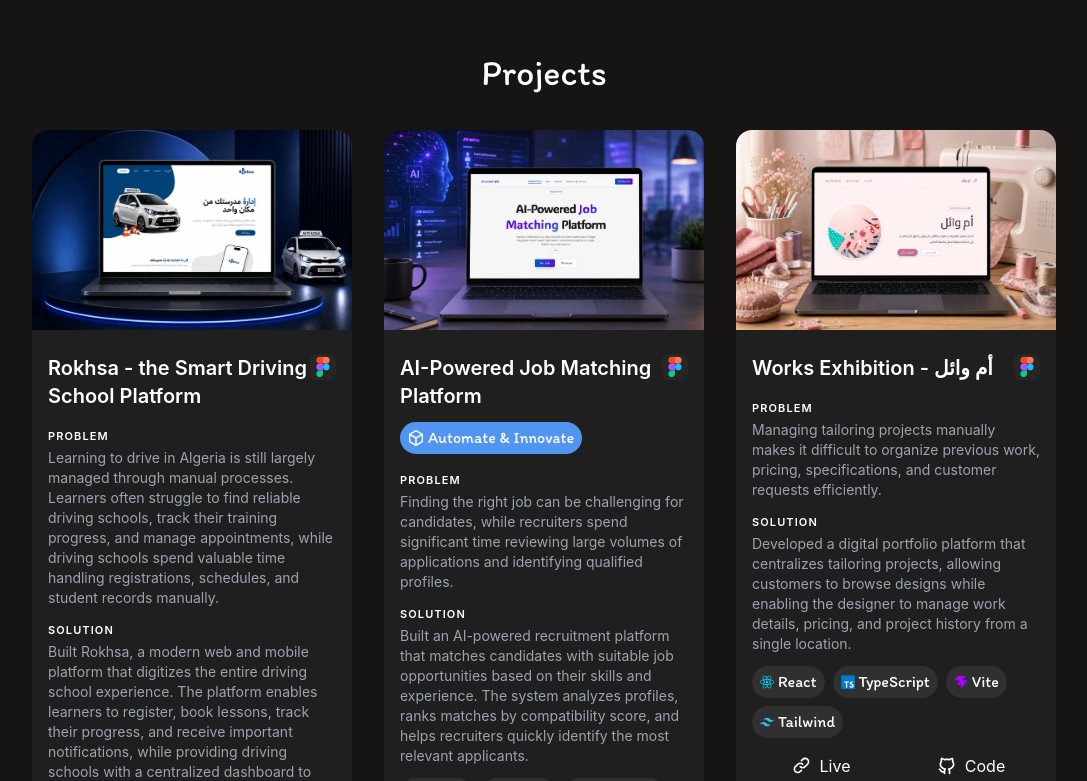
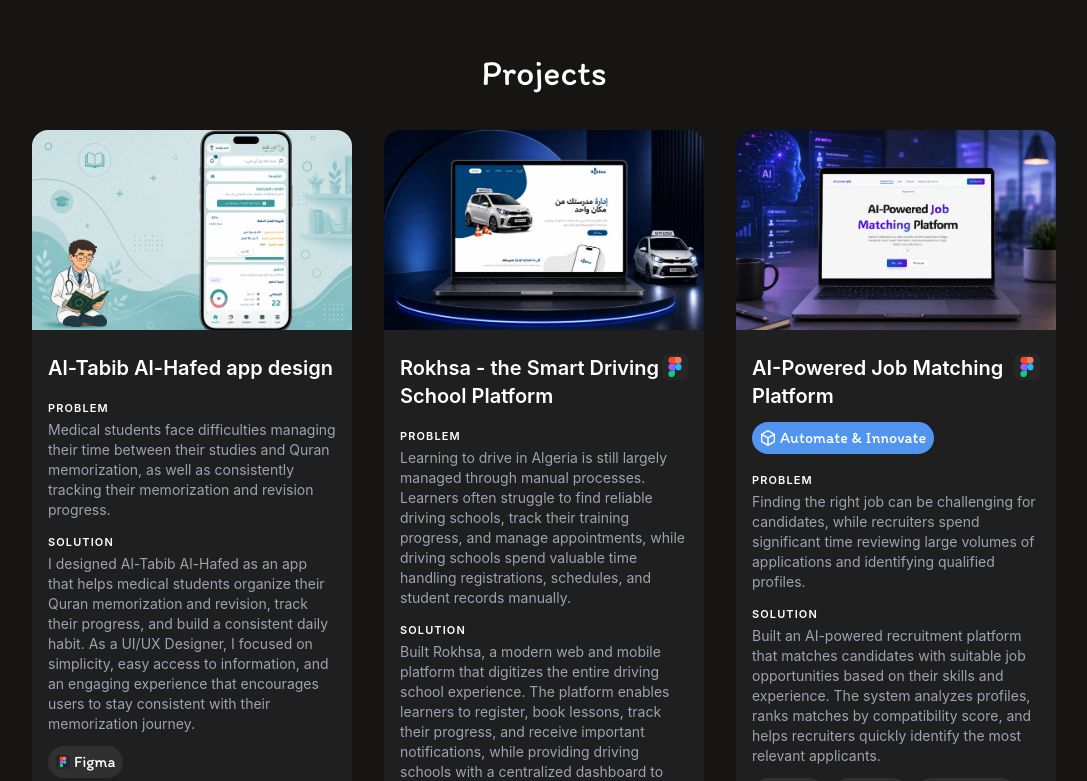
Before and after one commit to lo-ucif/lo__ucif-portfolio, a React (Vite) app: page / in a window 1280 px wide. Shown: the part 1880-2661 px from the top of the page, without its empty margins (96-1183 px from the left). Built offline with nearby package versions, Linux system fonts and the light colour scheme; a web font is replaced by a local one.

Commit message:
tabib hafed app

```diff
--- a/src/constants/data.ts
+++ b/src/constants/data.ts
@@ -9,6 +9,7 @@
 import hotel from "../assets/ChatGPT Image Aug 6, 2026, 12_56_04 PM.webp";
 import shoes from "../assets/ChatGPT Image Aug 6, 2026, 12_50_35 PM.webp";
 import rokhsa from "../assets/ChatGPT Image Aug 5, 2026, 11_48_00 PM 13.webp";
+import tabib from "../assets/ChatGPT Image Aug 10, 2026, 01_48_18 PM.png";
 import {
   JavascriptIcon,
   TypescriptIcon,
@@ -130,6 +131,22 @@
   {
     id: 1,
     type: "uiux",
+    title: "Al-Tabib Al-Hafed app design",
+    problem:
+      "Medical students face difficulties managing their time between their studies and Quran memorization, as well as consistently tracking their memorization and revision progress.",
+    description:
+      "I designed Al-Tabib Al-Hafed as an app that helps medical students organize their Quran memorization and revision, track their progress, and build a consistent daily habit. As a UI/UX Designer, I focused on simplicity, easy access to information, and an engaging experience that encourages users to stay consistent with their memorization journey.",
+    image: tabib,
+    tech: [{ label: "Figma", icon: FigmaIcon }],
+    hackathon: "",
+    liveDemo:
+      "",
+    github: "",
+    figma: "",
+  },
+  {
+    id: 2,
+    type: "uiux",
     title: "Rokhsa - the Smart Driving School Platform",
     problem:
       "Learning to drive in Algeria is still largely managed through manual processes. Learners often struggle to find reliable driving schools, track their training progress, and manage appointments, while driving schools spend valuable time handling registrations, schedules, and student records manually.",
@@ -145,7 +162,7 @@
       "https://www.figma.com/design/NzHDINBZtitHegyQ5X1jCS/rukhsa-app?node-id=435-2&t=kM44AgQOkcenheHH-1",
   },
   {
-    id: 2,
+    id: 3,
     type: "development",
     title: "AI-Powered Job Matching Platform",
     problem:
@@ -169,7 +186,7 @@
       "https://www.figma.com/deck/h5Pmcq96LZC3Q5065s940j/Untitled?node-id=1-220&viewport=-5849%2C-109%2C0.53&t=08A4QFzdxSyXK653-1&scaling=min-zoom&content-scaling=fixed&page-id=0%3A1",
   },
   {
-    id: 3,
+    id: 4,
     type: "development",
     title: "Works Exhibition - أم وائل",
     problem:
@@ -191,7 +208,7 @@
   },
 
   {
-    id: 4,
+    id: 5,
     type: "development",
     title: "Note Web App",
     problem:
@@ -216,7 +233,7 @@
   },
 
   {
-    id: 5,
+    id: 6,
     type: "development",
     title: "Headphone Website",
     description:
@@ -236,7 +253,7 @@
   },
 
   {
-    id: 6,
+    id: 7,
     type: "development",
     title: "Weather App",
     description:
@@ -257,7 +274,7 @@
   },
 
   {
-    id: 7,
+    id: 8,
     type: "development",
     title: "Library Book Hero Section",
     description:
@@ -277,7 +294,7 @@
   },
 
   {
-    id: 8,
+    id: 9,
     type: "development",
     title: "Rihla Web",
     problem:
@@ -299,7 +316,7 @@
   },
 
   {
-    id: 9,
+    id: 10,
     type: "uiux",
     title: "Booking Platform",
     description:
@@ -313,7 +330,7 @@
       "https://www.figma.com/design/Ud9huPl27nRy6pMLPBIlZb/Latest-Hotel-Booking-Website-Prototype--Community---Copy-?node-id=0-1&t=tG3MIkJrcfgWfCgy-1",
   },
   {
-    id: 10,
+    id: 11,
     type: "uiux",
     title: "Shoes E-commerce",
     description:
```
Also changed, not shown: src/assets/ChatGPT Image Aug 10, 2026, 01_48_18 PM.png (added).
